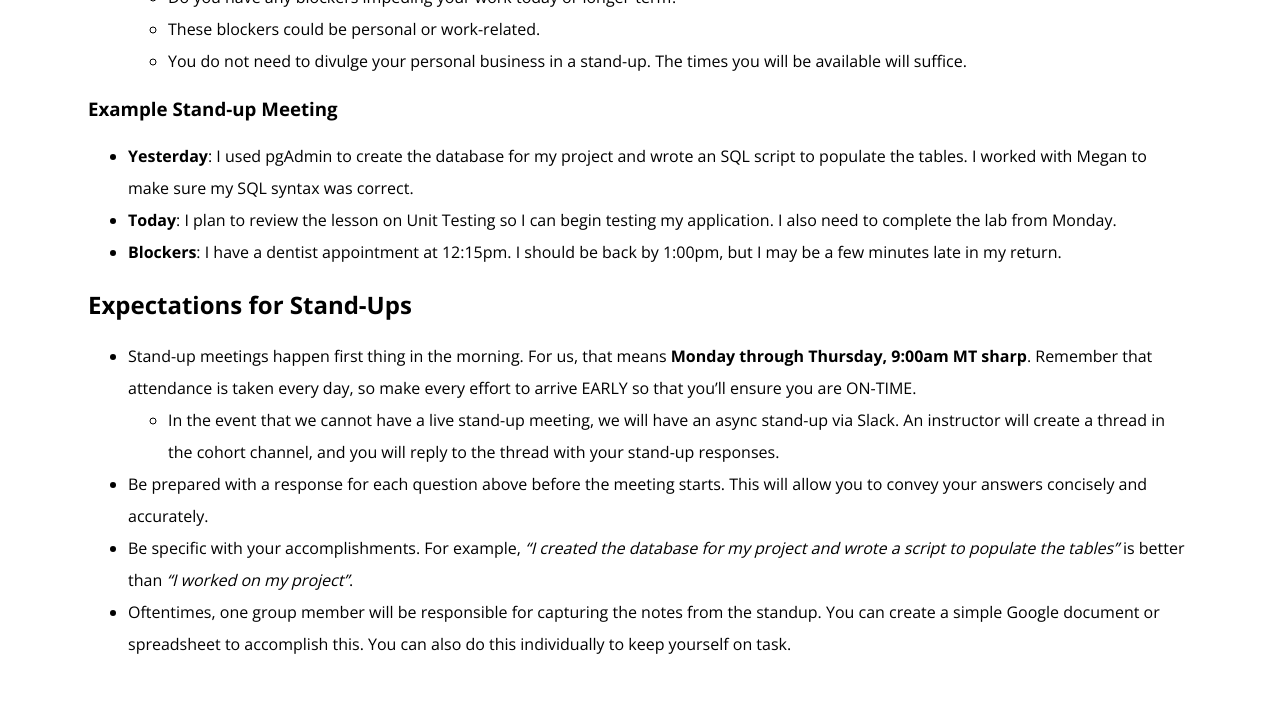
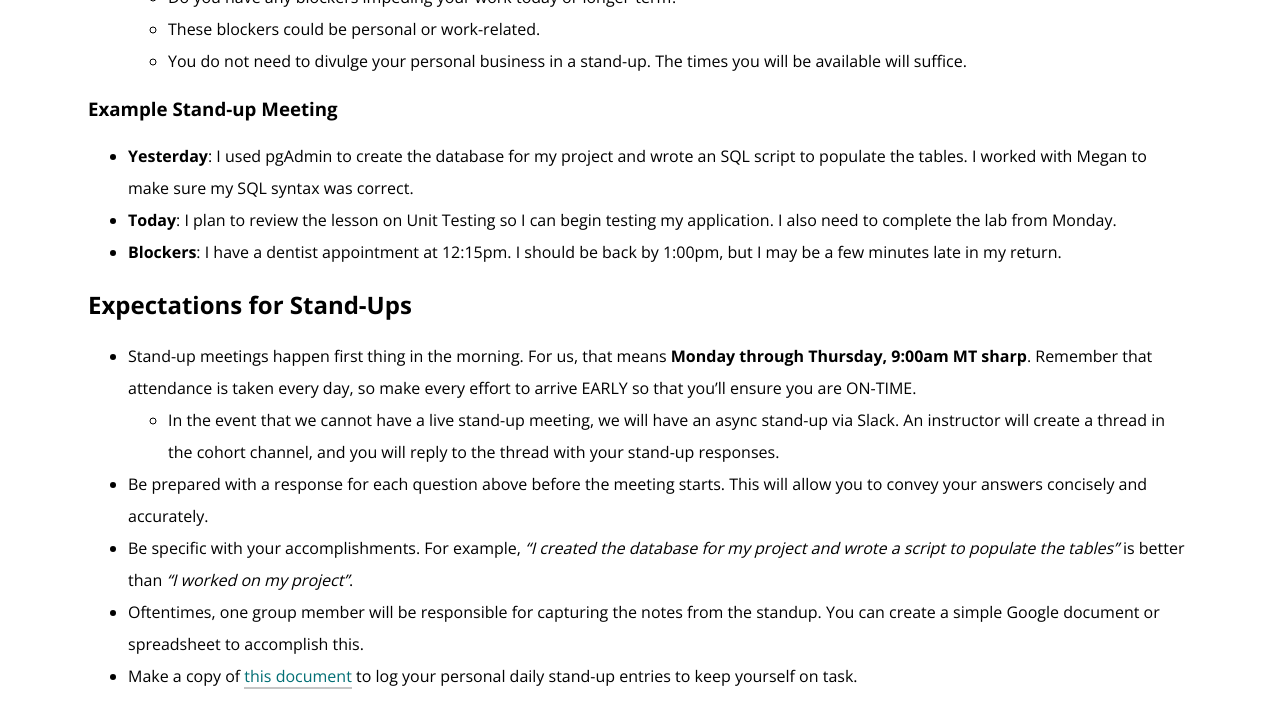
Before and after one commit to turingschool/launch-curriculum, a Jekyll site: the page built from module1/lessons/Week1/StandUp.md, in a window 1280 px wide and 900 px high, scrolled down 1027 px, cut to the strip 0-704 px from the top of the window. Built offline with Jekyll 4.4.1, drawn with Linux system fonts in a browser that asks for light colours; nearby versions of some CDN libraries; our own code applies the rules of GitHub Pages for plain Markdown files; comment, search, counter and statistics services are not loaded.

Commit message:
Link to daily stand-up log

```diff
--- a/module1/lessons/Week1/StandUp.md
+++ b/module1/lessons/Week1/StandUp.md
@@ -38,4 +38,5 @@ Here is an outline for each stand-up meeting:
   * In the event that we cannot have a live stand-up meeting, we will have an async stand-up via Slack. An instructor will create a thread in the cohort channel, and you will reply to the thread with your stand-up responses.
 * Be prepared with a response for each question above before the meeting starts. This will allow you to convey your answers concisely and accurately.
 * Be specific with your accomplishments. For example, _"I created the database for my project and wrote a script to populate the tables"_ is better than _"I worked on my project"_.
-* Oftentimes, one group member will be responsible for capturing the notes from the standup. You can create a simple Google document or spreadsheet to accomplish this. You can also do this individually to keep yourself on task.
+* Oftentimes, one group member will be responsible for capturing the notes from the standup. You can create a simple Google document or spreadsheet to accomplish this.
+* Make a copy of [this document](https://docs.google.com/document/d/1plk7cegfcio7skNZ68p2_4ZH3OZh77wBkanuzrmTGYw/copy) to log your personal daily stand-up entries to keep yourself on task.
```
